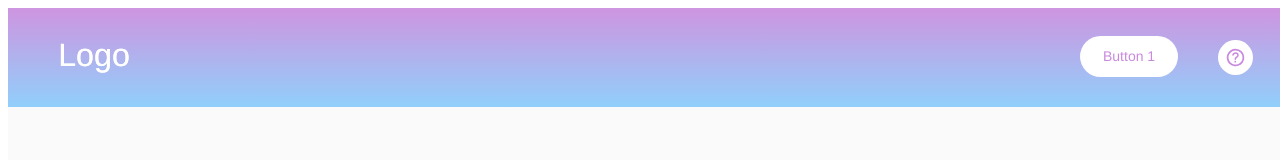
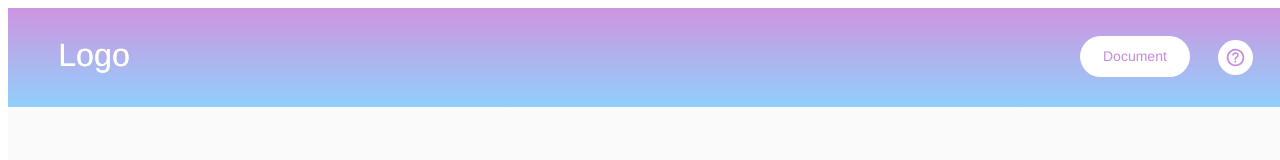
Before and after one commit to zakariacheknane/Login_Document_Agenda_Pages_Using_ReactJS, a React (Create React App) app: page /Login in a window 1280 px wide. Shown: the top 160 px of the page. Built offline with nearby package versions, Linux system fonts and the light colour scheme; the HTML template or start-up script is replaced by a standard one.

Commit message:
add Button Document

```diff
--- a/src/App.js
+++ b/src/App.js
@@ -12,7 +12,7 @@ function App() {
 
     <div className="App">
 
-<Router basename='/'>
+<Router >
       <Routes>
       <Route index element={<LoginPage />} />
         <Route path="/Document" element={<DocumentPage />} />
--- a/src/component/header.js
+++ b/src/component/header.js
@@ -1,12 +1,13 @@
 
-
+import { Link } from 'react-router-dom';
 import "./header.css";
 function Header() {
   return (
     <header className="header">
+    <Link to="/Document">
     <button className="btn">
-    <div className="text-wrapper">Button 1</div>
-    </button>
+    <div className="text-wrapper">Document</div>
+    </button></Link>
     <div className="connecter">
     <div className="div">Se connecter</div>
     <img className="person-circle" alt="Person circle" src="person-circle-outline.svg" />
```
